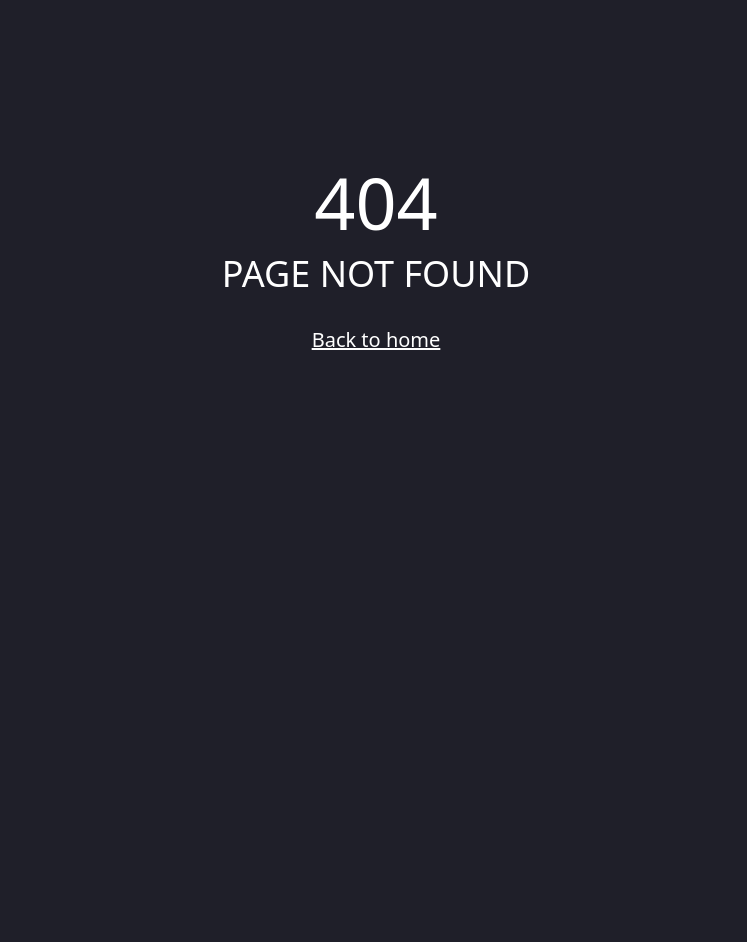
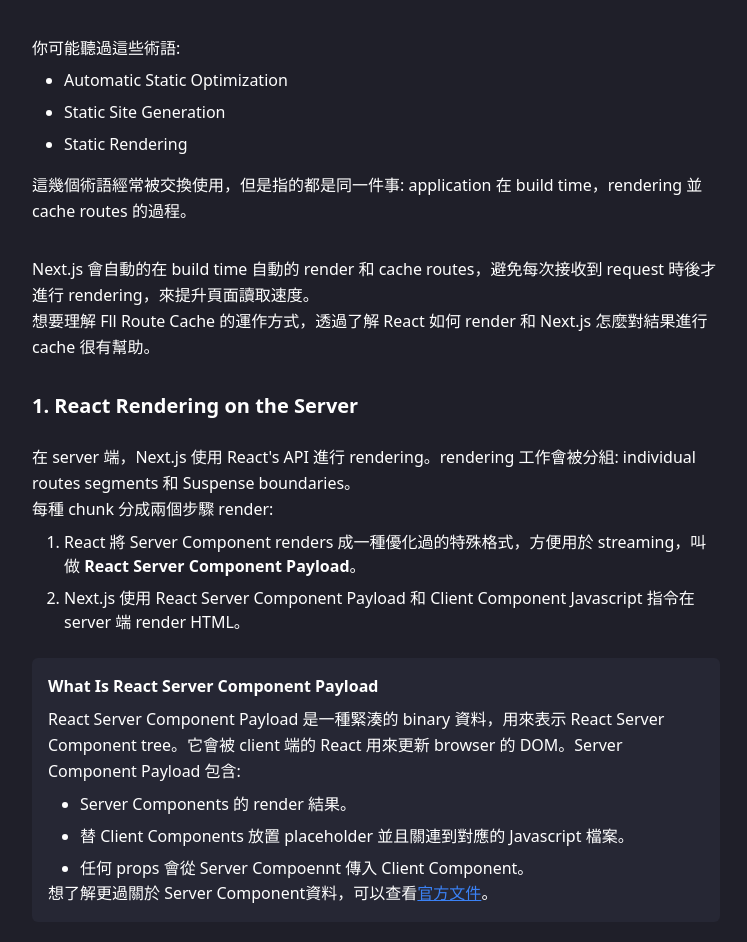
Before and after one commit to thatcatinsomnia/Nextjs-15-caching, a Next.js app: page /03-full-route-cache in a window 1280 px wide. Before the commit this address had no page. Shown: the part 140-1082 px from the top of the page, without its empty margins (264-1011 px from the left). Before the commit the page ends 848 px from the top, so only its background shows below. Built offline with nearby package versions, Linux system fonts and the light colour scheme.

Commit message:
wip: working on full route cache

```diff
--- /dev/null
+++ b/app/03-full-route-cache/layout.tsx
@@ -0,0 +1,9 @@
+import type { ReactNode } from "react";
+
+export default function Layout({ children }: { children: ReactNode}) {
+    return (
+        <div className="px-4 py-8">
+            <main>{children}</main>
+        </div>
+    );
+}
--- /dev/null
+++ b/app/03-full-route-cache/page.tsx
@@ -0,0 +1,51 @@
+import Title from '#/components/Title';
+import Heading from '#/components/Heading';
+import { List, ListItem } from '#/components/List';
+import Bold from '#/components/Bold';
+import Quote from '#/components/Quote';
+import Link from '#/components/Link';
+
+export default function FullRouteCache() {
+    return (
+        <div>
+            <Title>Full Route Cache</Title>
+
+            <section>你可能聽過這些術語:
+              <List>
+                  <ListItem>Automatic Static Optimization</ListItem>
+                  <ListItem>Static Site Generation</ListItem>
+                  <ListItem>Static Rendering</ListItem>
+              </List>
+              <p className="mt-4">這幾個術語經常被交換使用，但是指的都是同一件事: application 在 build time，rendering 並 cache routes 的過程。</p>
+            </section>
+
+            <section>
+                <p>Next.js 會自動的在 build time 自動的 render 和 cache routes，避免每次接收到 request 時後才進行 rendering，來提升頁面讀取速度。</p>
+                <p>想要理解 Fll Route Cache 的運作方式，透過了解 React 如何 render 和 Next.js 怎麼對結果進行 cache 很有幫助。</p>
+            </section>
+
+            <section>
+                <Heading>1. React Rendering on the Server</Heading>
+                <p>在 server 端，Next.js 使用 React&apos;s API 進行 rendering。rendering 工作會被分組: individual routes segments 和 Suspense boundaries。</p>
+
+                <p>每種 chunk 分成兩個步驟 render:</p>
+
+                <List type="ordered">
+                    <ListItem>React 將 Server Component renders 成一種優化過的特殊格式，方便用於 streaming，叫做 <Bold>React Server Component Payload</Bold>。</ListItem>
+                    <ListItem>Next.js 使用 React Server Component Payload 和 Client Component Javascript 指令在 server 端 render HTML。</ListItem>
+                </List>
+
+                <Quote title="What is React Server Component Payload">
+                    <p>React Server Component Payload 是一種緊湊的 binary 資料，用來表示 React Server Component tree。它會被 client 端的 React 用來更新 browser 的 DOM。Server Component Payload 包含:</p>
+                    <List>
+                        <ListItem>Server Components 的 render 結果。</ListItem>
+                        <ListItem>替 Client Components 放置 placeholder 並且關連到對應的 Javascript 檔案。</ListItem>
+                        <ListItem>任何 props 會從 Server Compoennt 傳入 Client Component。</ListItem>
+                    </List>
+
+                    <p>想了解更過關於 Server Component資料，可以查看<Link href="https://nextjs.org/docs/app/building-your-application/rendering/server-components">官方文件</Link>。</p>
+                </Quote>
+            </section>
+        </div>
+    );
+}
```
